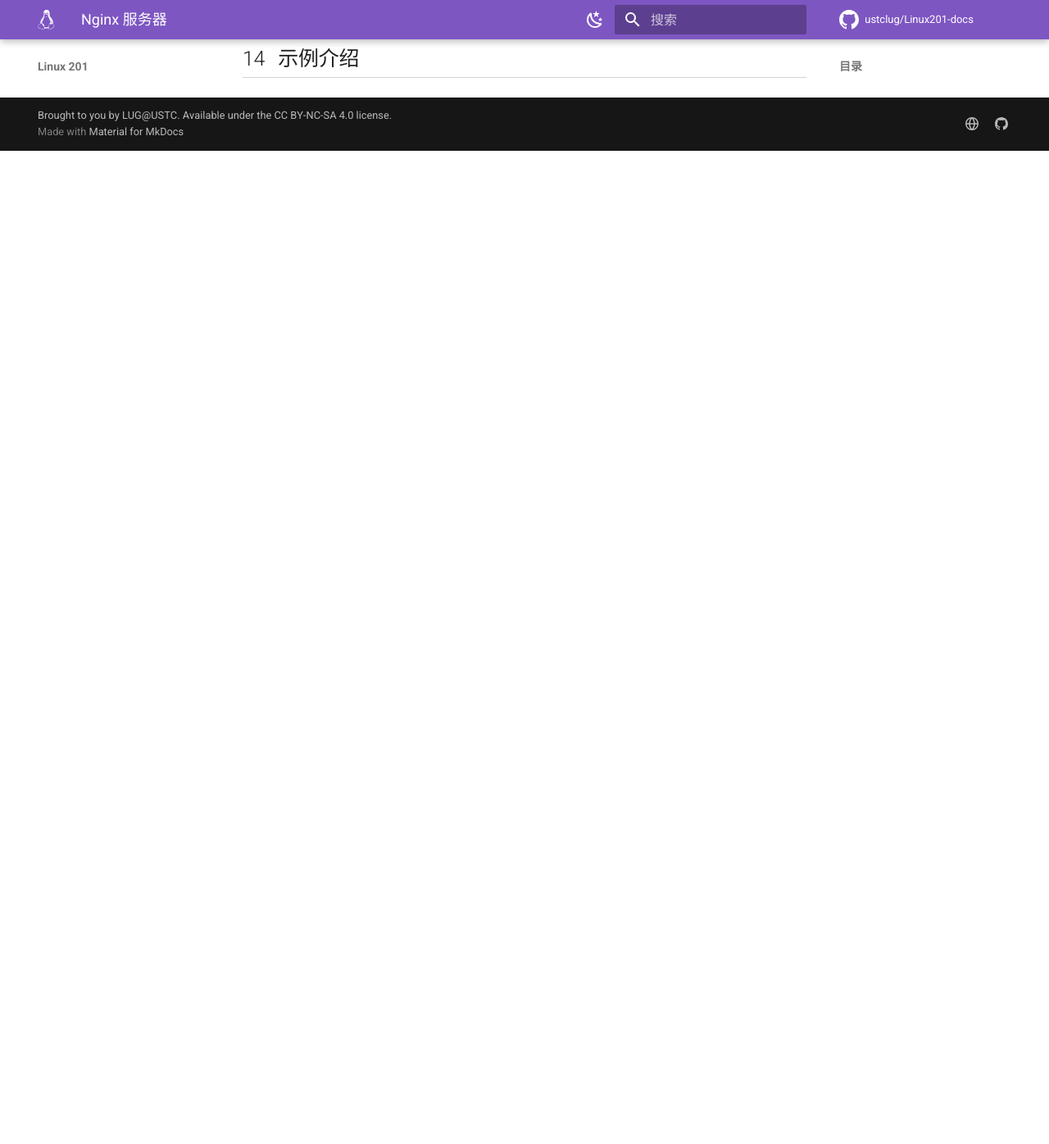
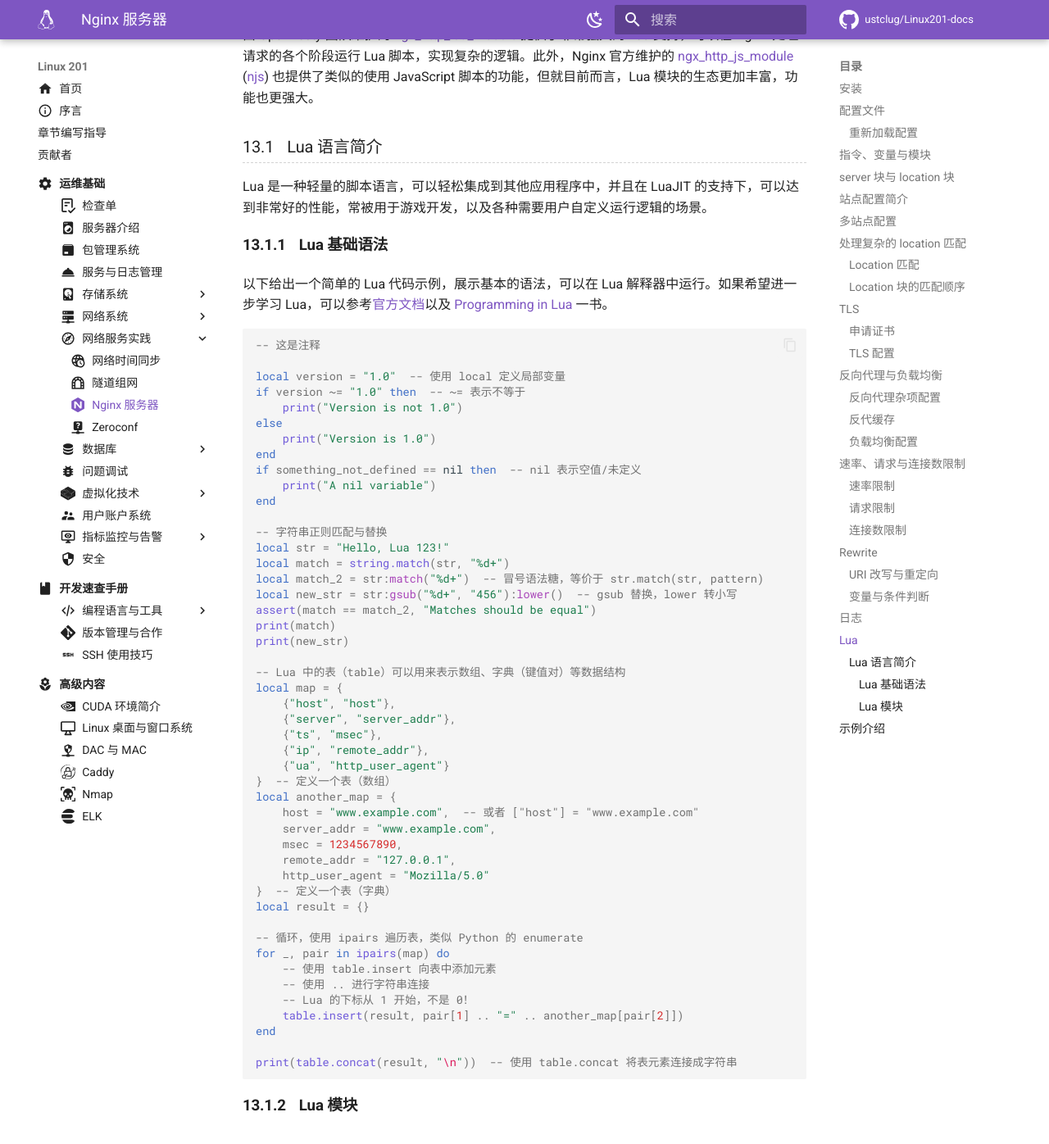
Before and after one commit to ustclug/Linux201-docs, an MkDocs documentation site: the page built from docs/ops/network-service/nginx.md, in a window 1280 px wide and 1400 px high, scrolled down 25921 px. Shown: the top 1396 px of the window at 82% size. Built offline with MkDocs 1.6.1 and Material for MkDocs 9.7.7, drawn with Linux system fonts in a browser that asks for light colours; comment, search, counter and statistics services are not loaded; before the commit the page ends 26105 px from its top, so only the background shows below that.

Commit message:
ops/network-service: Basic lua

````diff
--- a/docs/ops/network-service/nginx.md
+++ b/docs/ops/network-service/nginx.md
@@ -1083,6 +1083,68 @@
 
 ## Lua {#lua}
 
+由 OpenResty 团队维护的 [ngx_http_lua_module](https://github.com/openresty/lua-nginx-module) 提供了非常强大的 Lua 支持，可以在 Nginx 处理请求的各个阶段运行 Lua 脚本，实现复杂的逻辑。此外，Nginx 官方维护的 [ngx_http_js_module](https://nginx.org/en/docs/http/ngx_http_js_module.html) ([njs](https://nginx.org/en/docs/njs/index.html)) 也提供了类似的使用 JavaScript 脚本的功能，但就目前而言，Lua 模块的生态更加丰富，功能也更强大。
+
+### Lua 语言简介 {#lua-intro}
+
+Lua 是一种轻量的脚本语言，可以轻松集成到其他应用程序中，并且在 LuaJIT 的支持下，可以达到非常好的性能，常被用于游戏开发，以及各种需要用户自定义运行逻辑的场景。
+
+#### Lua 基础语法 {#lua-basic-syntax}
+
+以下给出一个简单的 Lua 代码示例，展示基本的语法，可以在 Lua 解释器中运行。如果希望进一步学习 Lua，可以参考[官方文档](https://www.lua.org/manual/)以及 [Programming in Lua](https://www.lua.org/pil/contents.html) 一书。
+
+```lua
+-- 这是注释
+
+local version = "1.0"  -- 使用 local 定义局部变量
+if version ~= "1.0" then  -- ~= 表示不等于
+    print("Version is not 1.0")
+else
+    print("Version is 1.0")
+end
+if something_not_defined == nil then  -- nil 表示空值/未定义
+    print("A nil variable")
+end
+
+-- 字符串正则匹配与替换
+local str = "Hello, Lua 123!"
+local match = string.match(str, "%d+")
+local match_2 = str:match("%d+")  -- 冒号语法糖，等价于 str.match(str, pattern)
+local new_str = str:gsub("%d+", "456"):lower()  -- gsub 替换，lower 转小写
+assert(match == match_2, "Matches should be equal")
+print(match)
+print(new_str)
+
+-- Lua 中的表（table）可以用来表示数组、字典（键值对）等数据结构
+local map = {
+    {"host", "host"},
+    {"server", "server_addr"},
+    {"ts", "msec"},
+    {"ip", "remote_addr"},
+    {"ua", "http_user_agent"}
+}  -- 定义一个表（数组）
+local another_map = {
+    host = "www.example.com",  -- 或者 ["host"] = "www.example.com"
+    server_addr = "www.example.com",
+    msec = 1234567890,
+    remote_addr = "127.0.0.1",
+    http_user_agent = "Mozilla/5.0"
+}  -- 定义一个表（字典）
+local result = {}
+
+-- 循环，使用 ipairs 遍历表，类似 Python 的 enumerate
+for _, pair in ipairs(map) do
+    -- 使用 table.insert 向表中添加元素
+    -- 使用 .. 进行字符串连接
+    -- Lua 的下标从 1 开始，不是 0！
+    table.insert(result, pair[1] .. "=" .. another_map[pair[2]])
+end
+
+print(table.concat(result, "\n"))  -- 使用 table.concat 将表元素连接成字符串
+```
+
+#### Lua 模块 {#lua-modules}
+
 ## 示例介绍 {#examples}
 
 <!-- 以下给出一些实践中会使用的 Nginx 配置示例。
````
